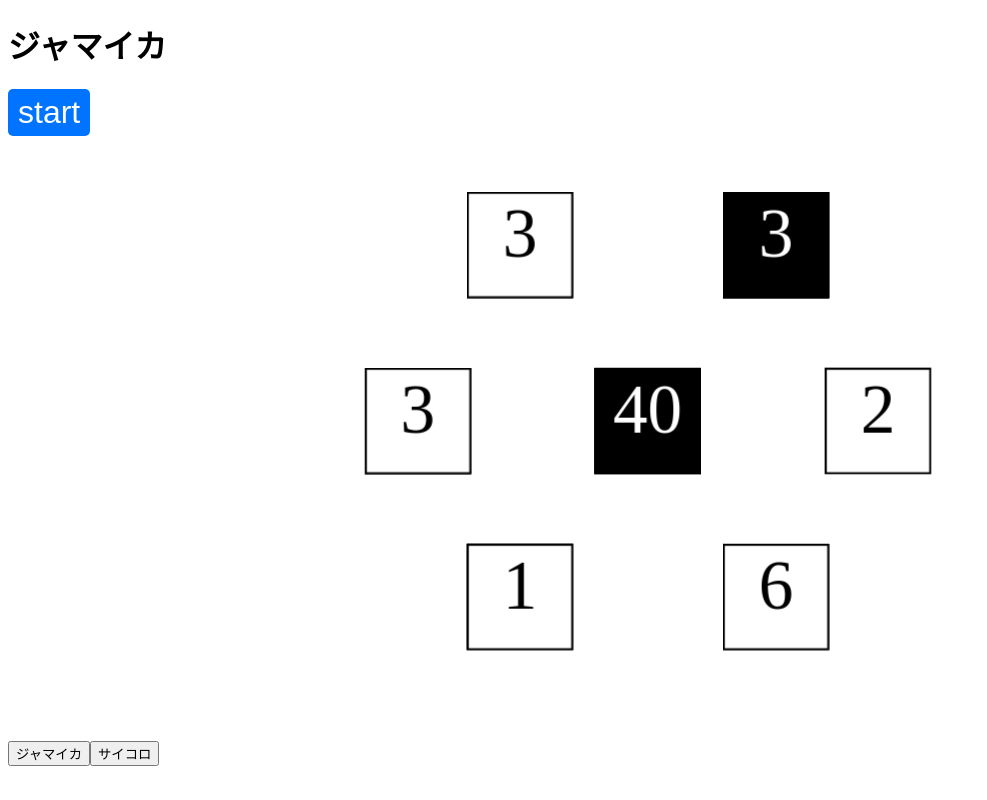
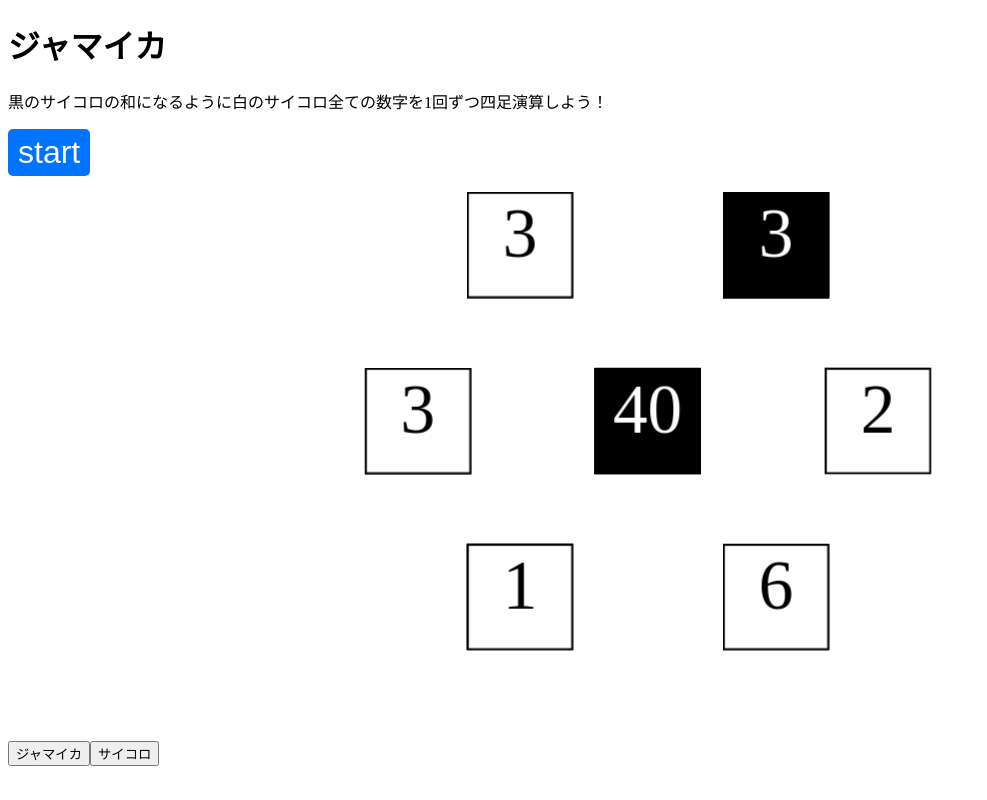
Before and after one commit to ikepu-tp/jamaika, a React (Create React App) app: page / in a window 1280 px wide. Both pictures are taken after a click on the button "ジャマイカ". Shown: the whole page, without its empty margins (0-987 px from the left). Built offline with nearby package versions, Linux system fonts and the light colour scheme.

Commit message:
Fix: ジャマイカ説明追加

```diff
--- a/src/component/jamaika/index.tsx
+++ b/src/component/jamaika/index.tsx
@@ -14,6 +14,9 @@ export default function Jamaika(): JSX.Element {
   return (
     <div className="jamaika">
       <h1>ジャマイカ</h1>
+      <p>
+        黒のサイコロの和になるように白のサイコロ全ての数字を1回ずつ四足演算しよう！
+      </p>
       <div>
         <button
           onClick={start}
```
